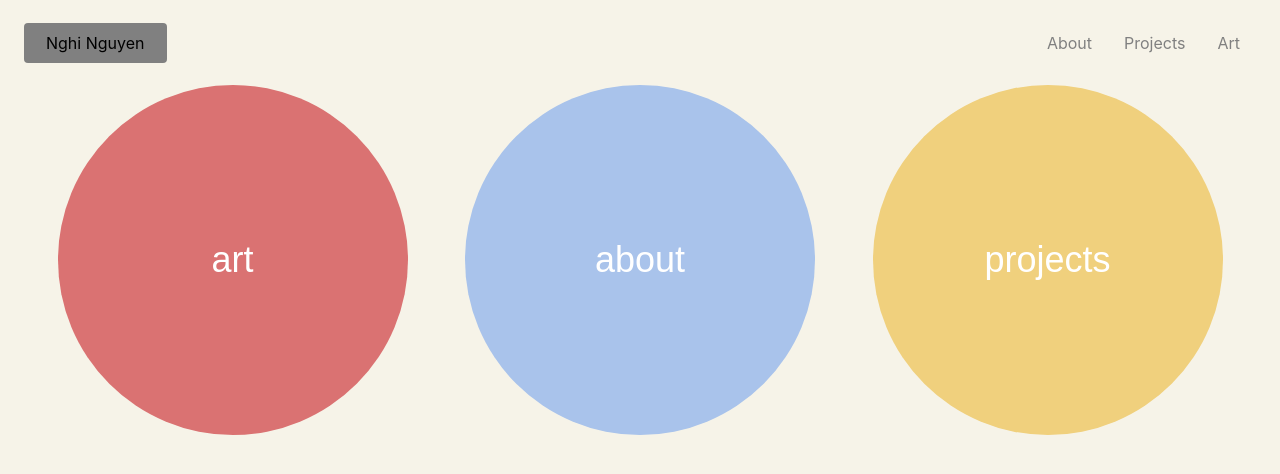
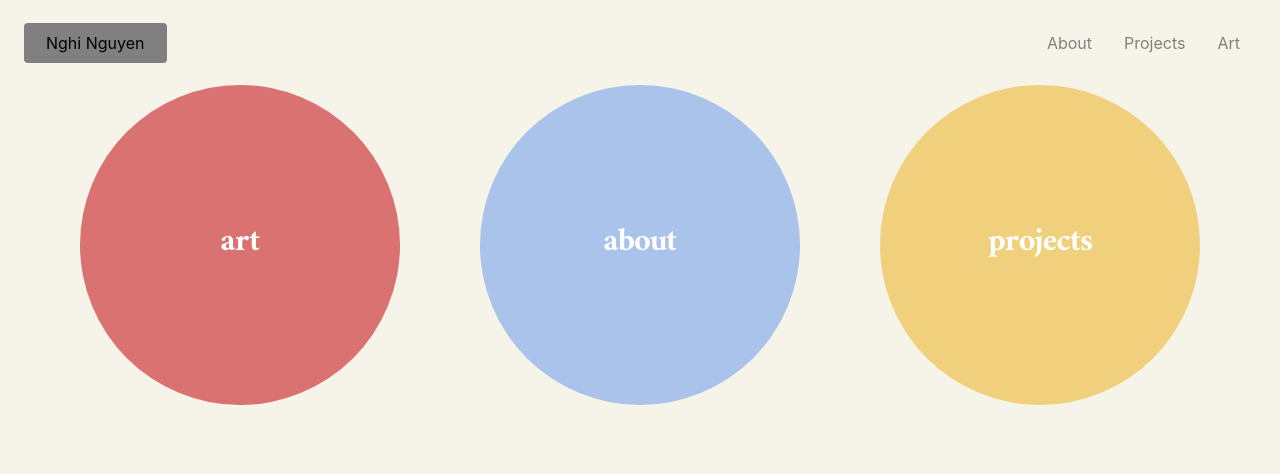
Before and after one commit to nghi-nguyen-beep/personal-portfolio, a React (Create React App) app: page / in a window 1280 px wide. Shown: the top 474 px of the page. Built offline with nearby package versions, Linux system fonts and the light colour scheme.

Commit message:
Add font to home page

```diff
--- a/src/components/CircleButton/elements.js
+++ b/src/components/CircleButton/elements.js
@@ -1,11 +1,22 @@
 import styled from 'styled-components';
+import {createGlobalStyle} from "styled-components"
+import Ramaraja from "../../pages/includes/fonts/Ramaraja/Ramaraja.woff";
+
+
+export const GlobalStyles = createGlobalStyle`
+  @font-face {
+    font-family: Ramaraja;
+    src: url(${Ramaraja}) format('woff');
+  }
+`;
 
 export const Button = styled.button`
     border-radius: 100%;
-    background-color: ${props => props.color ? props.color : "white"};
+    background-color: ${props => props.color ? props.color : "black"};
     color: white;
     font-size: 36px;
-    height: 350px;
-    width: 350px;
+    height: 320px;
+    width: 320px;
     border: none;
+    font-family: 'Ramaraja';
 `;
--- a/src/components/CircleButton/index.js
+++ b/src/components/CircleButton/index.js
@@ -1,10 +1,13 @@
-import { Button } from "./elements";
+import { Button, GlobalStyles } from "./elements";
 import { useNavigate } from "react-router-dom";
 
 function CircleButton(props) {
     const navigate = useNavigate();
     return (
-        <Button color={props.color} onClick={() => navigate("/" + props.route)}>{props.route}</Button>
+        <div className="CircleButton-main">
+            <GlobalStyles />
+            <Button color={props.color} onClick={() => navigate("/" + props.route)}>{props.route}</Button>
+        </div>
     );
 };
 
```
Also changed, not shown: src/pages/includes/fonts/Ramaraja/OFL.txt (added), src/pages/includes/fonts/Ramaraja/Ramaraja-Regular.ttf (added), src/pages/includes/fonts/Ramaraja/Ramaraja.woff (added).
